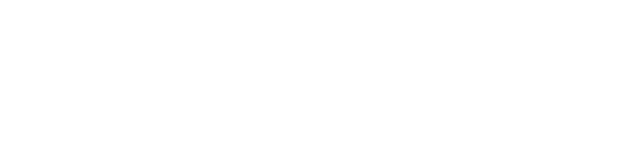
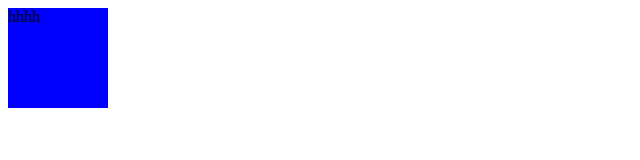
Before and after one commit to ShaunZeelen01/websitePlayground, a plain HTML site: page index.html in a window 1280 px wide. Shown: the whole page, without its empty margins (0-640 px from the left). Drawn offline with Linux system fonts and the light colour scheme.

Commit message:
Got js working

```diff
--- a/index.html
+++ b/index.html
@@ -6,6 +6,6 @@
     <script src="test.js"></script>
 </head>
 <body>
-
+    <div id="Jim" onClick="moveRight();">hhhh</div>
 </body>
 </html>
--- a/test.css
+++ b/test.css
@@ -0,0 +1,7 @@
+#Jim {
+    width:100px;
+    height:100px;
+    left:0;
+    margin:0;
+    background-color:blue;
+}
--- a/test.js
+++ b/test.js
@@ -0,0 +1,4 @@
+function moveRight() {
+    var Jim = document.getElementById("Jim");
+    Jim.style.marginLeft="450px";
+}
```
